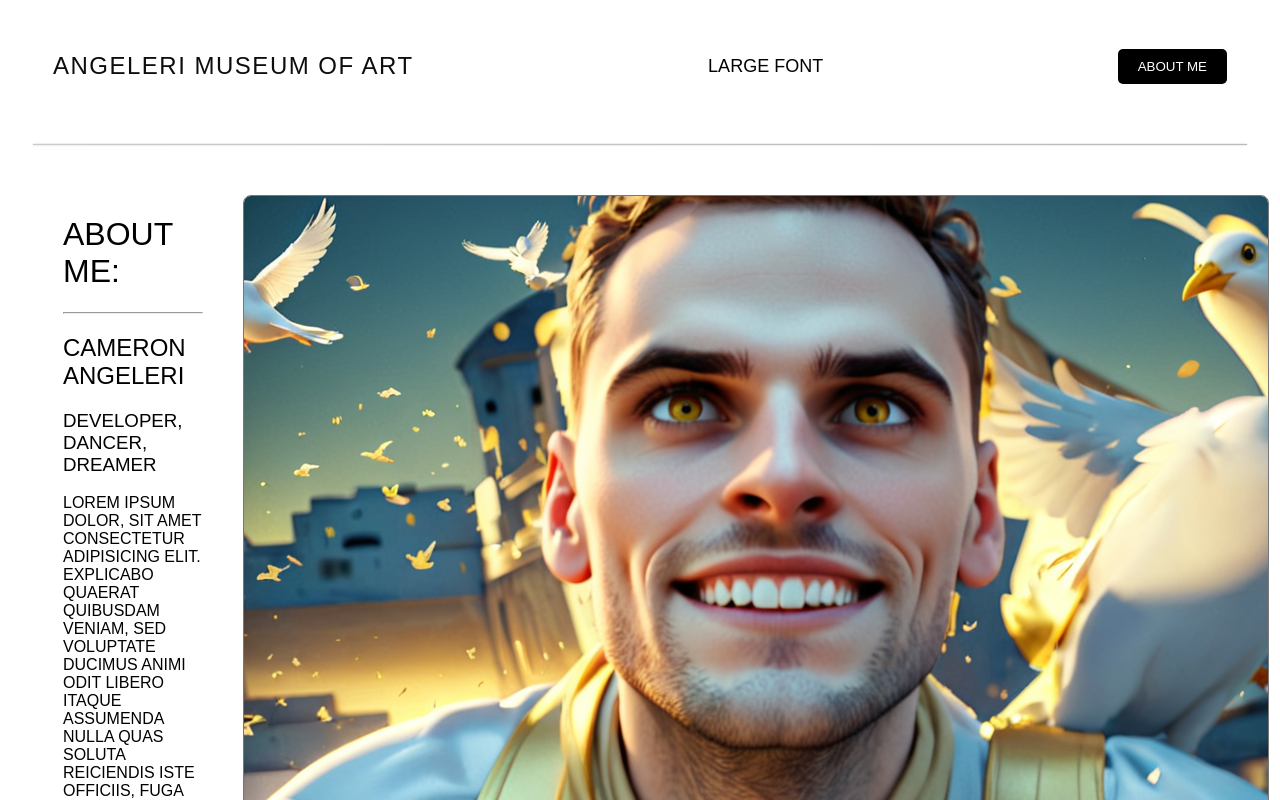
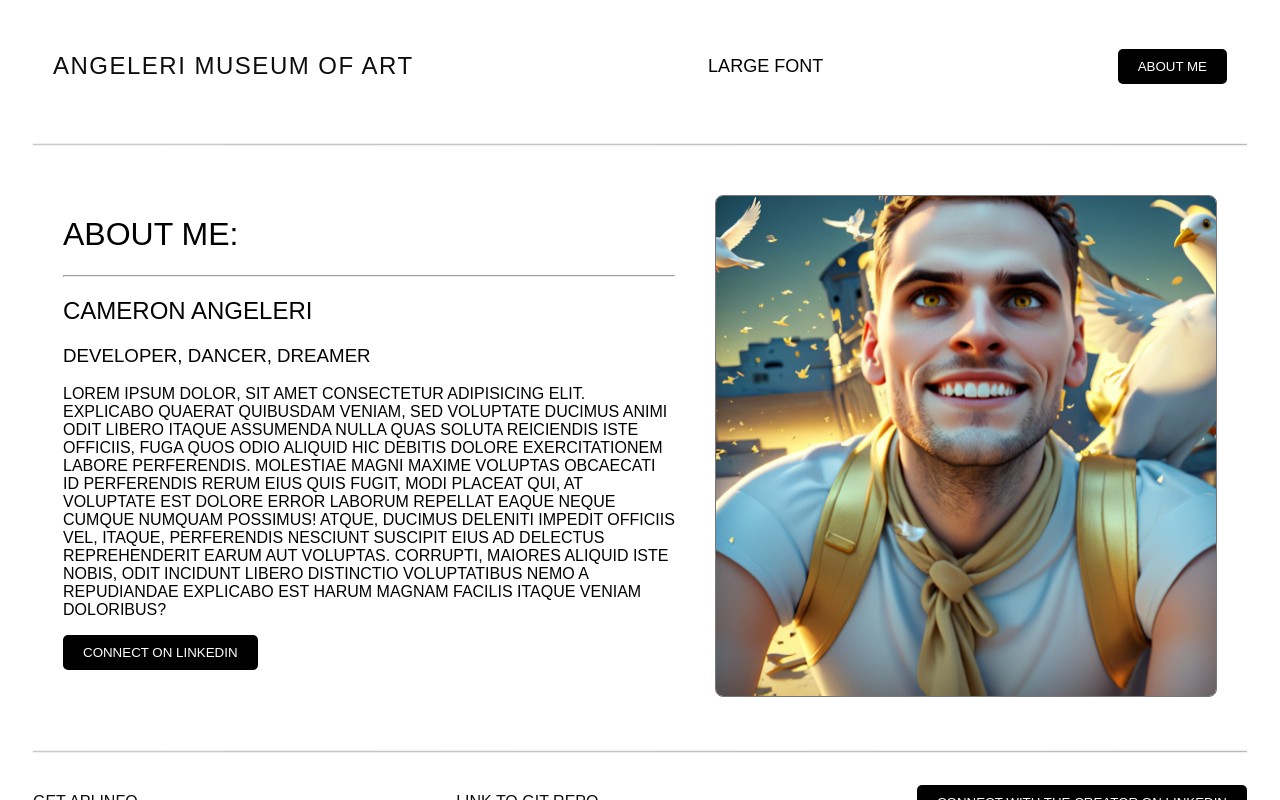
Before and after one commit to CAngeleri/Angeleri_Art_Museum, a React (Vite) app in the folder client/: page /aboutMe in a window 1280 px wide. Shown: the top 800 px of the page. Built offline with nearby package versions, Linux system fonts and the light colour scheme; a web font is replaced by a local one.

Commit message:
tying the bow

```diff
--- a/client/package.json
+++ b/client/package.json
@@ -2,8 +2,11 @@
   "name": "client",
   "private": true,
   "version": "0.0.0",
+  "homepage": "https://Cangeleri.github.io/Angeleri_Art_Museum/",
   "type": "module",
   "scripts": {
+    "predeploynpm r" : "npm run build",
+    "deploy" : "gh-pages -d dist",
     "dev": "vite",
     "build": "vite build",
     "lint": "eslint . --ext js,jsx --report-unused-disable-directives --max-warnings 0",
@@ -25,6 +28,7 @@
     "eslint-plugin-react": "^7.34.1",
     "eslint-plugin-react-hooks": "^4.6.0",
     "eslint-plugin-react-refresh": "^0.4.6",
+    "gh-pages": "^6.1.1",
     "vite": "^5.2.0"
   }
 }
--- a/client/src/App.css
+++ b/client/src/App.css
@@ -296,6 +296,7 @@
   margin: 20px;
   border: 1px solid #777;
   transition: all 0.5s ease-out;
+  max-width: 500px;
 }
 
 .aboutMeIMG:hover {
--- a/client/vite.config.js
+++ b/client/vite.config.js
@@ -4,4 +4,5 @@ import react from '@vitejs/plugin-react-swc'
 // https://vitejs.dev/config/
 export default defineConfig({
   plugins: [react()],
+  base: "/Angeleri_Art_Museum/"
 })
```
Also changed, not shown: 1 other file (tests, documents, lock files or other folders).
